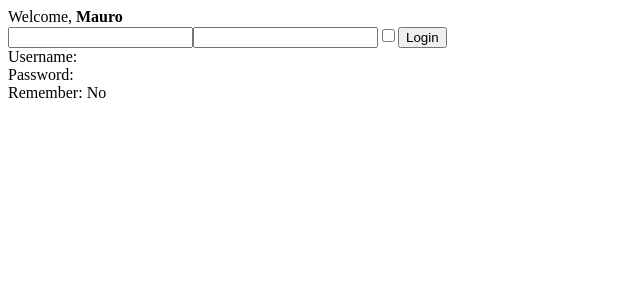
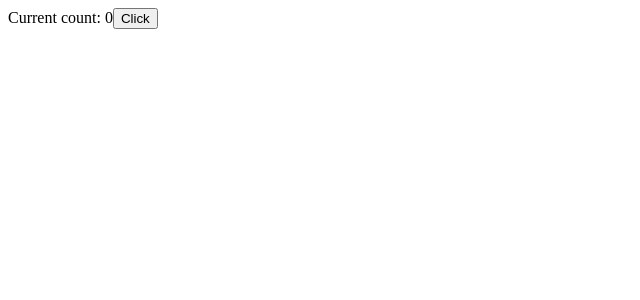
Before and after one commit to mgnkgn/develhope-react-exercises, a React (Create React App) app: page / in a window 1280 px wide. Shown: the top 300 px of the page, without its empty margins (0-640 px from the left). Built offline with nearby package versions, Linux system fonts and the light colour scheme.

Commit message:
usEffect-01

```diff
--- a/src/App.js
+++ b/src/App.js
@@ -6,32 +6,46 @@ import Sum from "./Sum";
 import ClickCounter from "./ClickCounter";
 import Login from "./Login";
 
-export default class App extends Component {
-  loginHandler(event) {
-    event.preventDefault();
-    console.log("Login successful.");
-  }
-  renderHandler(array, removeFnc) {
-    return array.map((item) => (
-      <li key={item.id}>
-        {item.value}
-        <button id={item.id} onClick={removeFnc.bind(this, item.id)}>
-          Remove Todo
-        </button>
-      </li>
-    ));
-  }
-  numbersArray = [1, 2, 3, 4, 5];
-  render() {
-    return (
-      <div>
-        {/* <TodoList render={this.renderHandler} /> */}
-        {/* <DisplayLanguage /> */}
-        <Welcome name={"Mauro"} />
-        {/* <Sum /> */}
-        {/* <ClickCounter /> */}
-        <Login />
-      </div>
-    );
-  }
-}
+const App = () => {
+  const onCounterChange = (counter) => {
+    console.log(`Current counter is ${counter}`);
+  };
+  return (
+    <div>
+      <ClickCounter onCounterChange={onCounterChange} />
+      {/* <Login /> */}
+    </div>
+  );
+};
+
+export default App;
+
+// export default class App extends Component {
+//   loginHandler(event) {
+//     event.preventDefault();
+//     console.log("Login successful.");
+//   }
+//   renderHandler(array, removeFnc) {
+//     return array.map((item) => (
+//       <li key={item.id}>
+//         {item.value}
+//         <button id={item.id} onClick={removeFnc.bind(this, item.id)}>
+//           Remove Todo
+//         </button>
+//       </li>
+//     ));
+//   }
+//   numbersArray = [1, 2, 3, 4, 5];
+//   render() {
+//     return (
+//       <div>
+//         {/* <TodoList render={this.renderHandler} /> */}
+//         {/* <DisplayLanguage /> */}
+//         <Welcome name={"Mauro"} />
+//         {/* <Sum /> */}
+//         {/* <ClickCounter /> */}
+//         {/* <Login /> */}
+//       </div>
+//     );
+//   }
+// }
--- a/src/ClickCounter.js
+++ b/src/ClickCounter.js
@@ -1,12 +1,17 @@
-import React, { useState } from "react";
+import React, { useState, useEffect } from "react";
 
-const ClickCounter = () => {
+const ClickCounter = (props) => {
   const [counter, setCounter] = useState(0);
   const counterHandler = () => {
     setCounter((state) => {
       return state + 1;
     });
   };
+
+  useEffect(() => {
+    props.onCounterChange(counter);
+  }, [counter]);
+
   return (
     <div>
       Current count: {counter}
```
